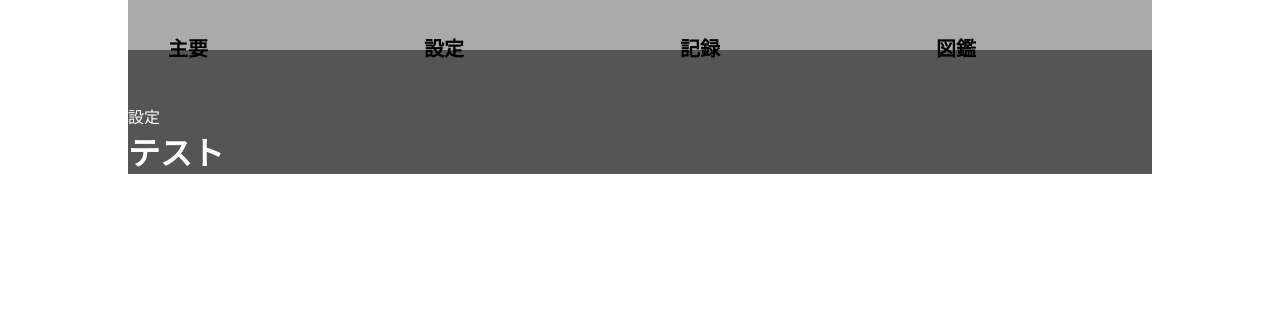
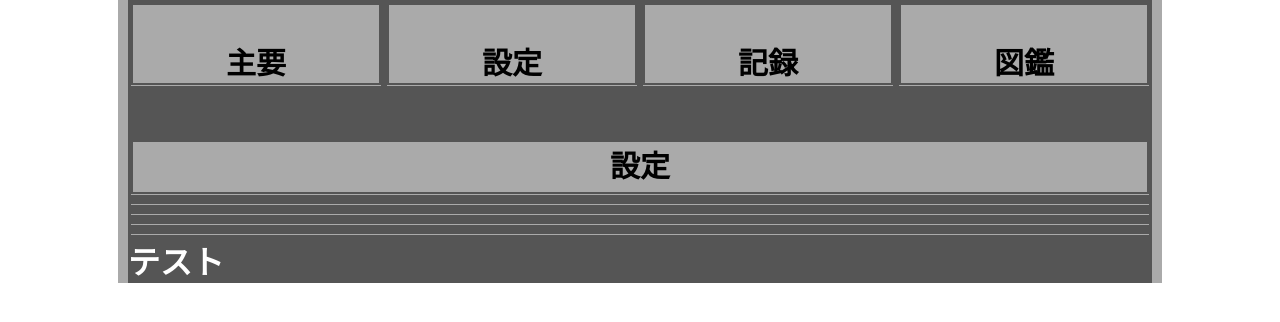
Before and after one commit to miyabi0212/TRPG, a plain HTML site: page index.html in a window 1280 px wide. Drawn offline with Linux system fonts and the light colour scheme.

Commit message:
Add files via upload

```diff
--- a/css/style.css
+++ b/css/style.css
@@ -1,7 +1,7 @@
-/* ========== ========== ＢＡＳＩＣ ========== ========== */
+/* ========== ========== ========== ========== ＢＡＳＩＣ ========== ========== ========== ========== */
 * {
-	margin:           0;
-	padding:          0;
+	margin:           0px;
+	padding:          0px;
 }
 body {
 	width:            100%;
@@ -9,42 +9,66 @@ body {
 input {
 	display:          none;
 }
-label {
-	cursor:           pointer;
-	display:          block;
-}
 div.body {
 	width:            80%;
 	color:            #fff;
 	margin:           auto;
+	border-left:      solid 10px #aaa;
+	border-right:     solid 10px #aaa;
 	background-color: #555;
 }
+/* ========== ========== ========== ==========  ＭＥＮＵ  ========== ========== ========== ========== */
 div.menu {
 	width:            100%;
-	height:           50px;
+	height:           100%;
 	background-color: #aaa;
 }
 div.menu ul {
 	display:          flex;
 }
 div.menu li {
-	width:            100px;
-	height:           50px;
+	min-width:        100px;
+	min-height:       50px;
 	list-style:       none;
-	margin-left:      10px;
-	margin-right:     10px;
+	border-top:       solid 5px #555;
 }
 div.menu a {
 	color:            #000;
 	display:          block;
-	font-size:        20px;
+	font-size:        30px;
 	text-align:       center;
 	font-weight:      bold;
-	padding-top:      10px;
+	border-left:      solid 5px #555;
+	border-right:     solid 5px #555;
+	border-bottom:    double 5px #555;
 	text-decoration:  none;
 }
 div.menu a:hover {
 	color:            #fff;
+	border-bottom:    double 5px #fff;
+	background-color: #555;
+}
+/* ========== ========== ========== ========== ＬＡＢＥＬ ========== ========== ========== ========== */
+div.label-menu {
+	width:            100%;
+	height:           100%;
+	background-color: #aaa;
+}
+div.label-menu label {
+	color:            #000;
+	cursor:           pointer;
+	display:          block;
+	font-size:        30px;
+	text-align:       center;
+	min-height:       50px;
+	font-weight:      bold;
+	border-left:      solid 5px #555;
+	border-right:     solid 5px #555;
+	border-bottom:    double 5px #555;
+}
+div.label-menu label:hover {
+	color:            #fff;
+	border-bottom:    double 5px #fff;
 	background-color: #555;
 }
 div.label-menu ul {
@@ -54,10 +78,23 @@ div.label-menu li {
 	height:           0;
 	overflow:         hidden;
 	transition:       all 1s;
+	border-top:       solid 5px #555;
 }
 div.label-menu a {
+	color:            #000;
 	display:          block;
+	font-size:        20px;
+	text-align:       center;
+	font-weight:      bold;
+	border-left:      solid 5px #555;
+	border-right:     solid 5px #555;
+	border-bottom:    double 5px #555;
 	text-decoration:  none;
+}
+div.label-menu a:hover {
+	color:            #fff;
+	border-bottom:    double 5px #fff;
+	background-color: #555;
 }
 #set:checked ~ #set-link li {
     height:           50px;
```
